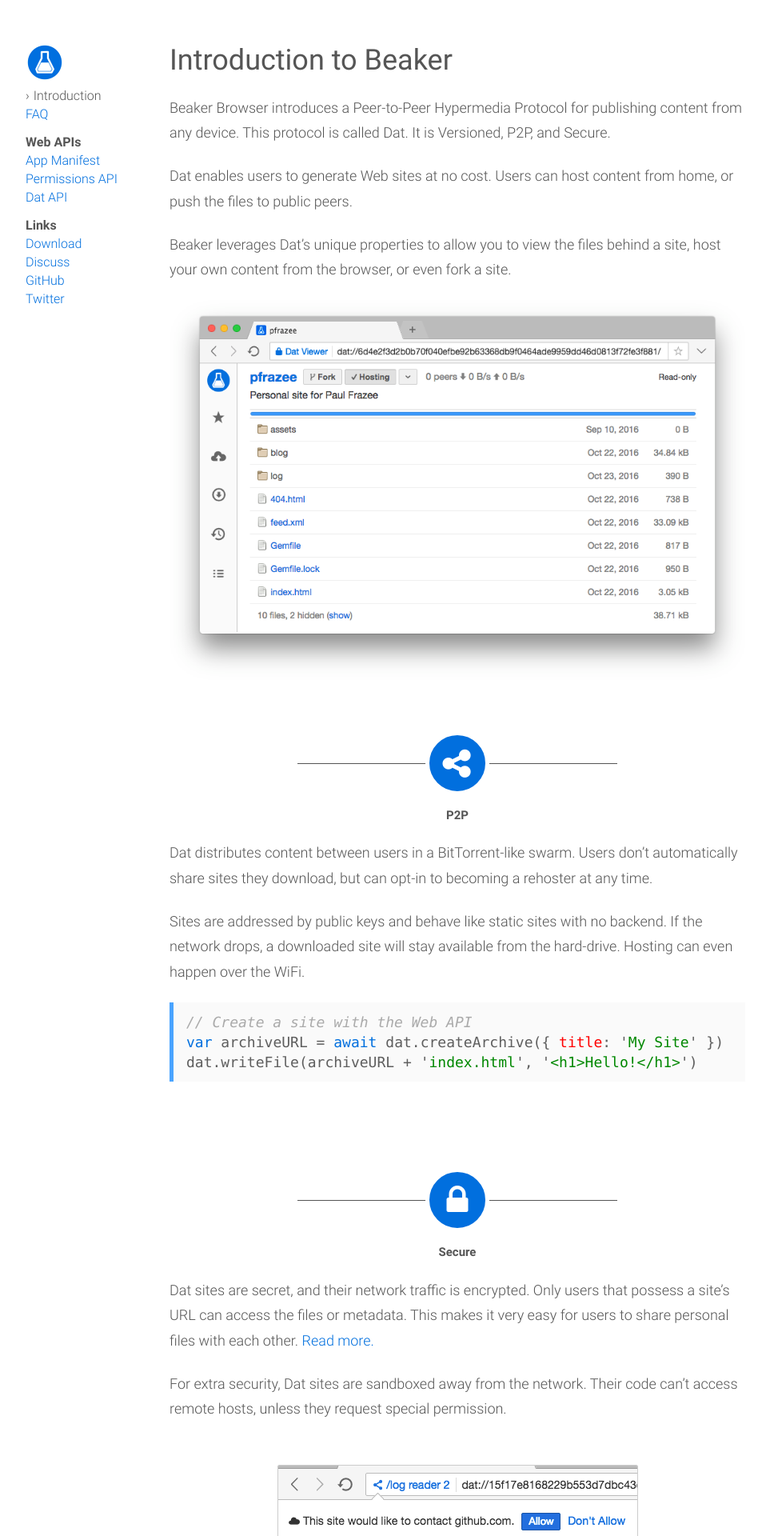
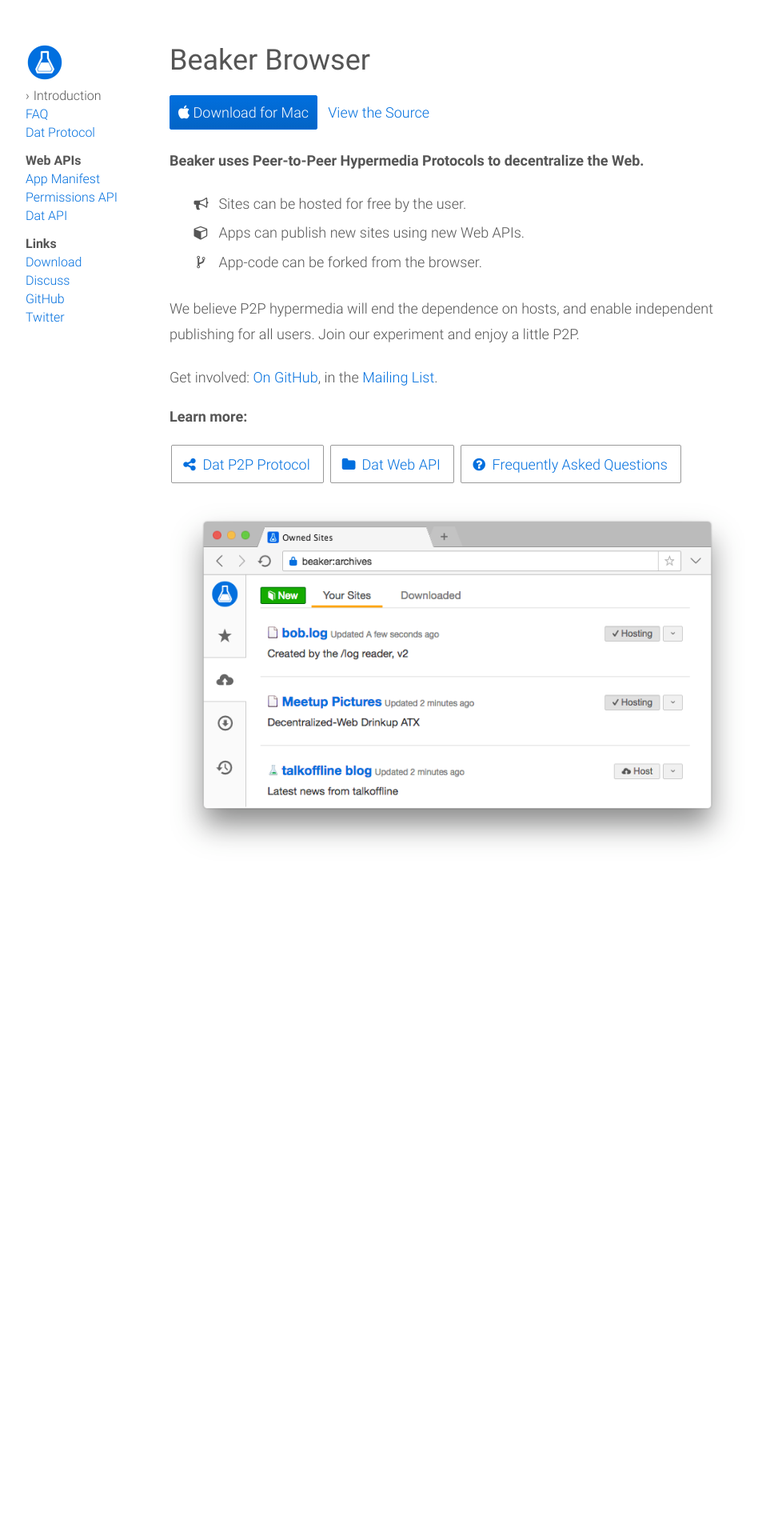
Before and after one commit to beakerbrowser/beakerbrowser.com, a Jekyll site: the page built from _docs/index.md, in a window 1280 px wide. Shown: the top 1920 px of the page at 80% size, without its empty margins (128-1086 px from the left). Built offline with Jekyll 4.4.1, drawn with Linux system fonts in a browser that asks for light colours; after the commit the page ends 1108 px from its top, so only the background shows below that; some of the changed text lies outside the part shown.

Commit message:
update docs

````diff
--- a/_docs/index.md
+++ b/_docs/index.md
@@ -1,87 +1,29 @@
 ---
-title:    Introduction to Beaker
+title:    Beaker Browser
 short_title: Introduction
 order:    1
 ---
 
-Beaker Browser introduces a Peer-to-Peer Hypermedia Protocol for publishing content from any device.
-This protocol is called Dat.
-It is Versioned, P2P, and Secure.
+<a class="btn btn-primary" href="https://download.beakerbrowser.net/download/latest/osx"><i class="fa fa-apple" aria-hidden="true"></i> Download for Mac</a>
+&nbsp; <a href="https://github.com/beakerbrowser/beaker">View the Source</a>
 
-Dat enables users to generate Web sites at no cost.
-Users can host content from home, or push the files to public peers.
+**Beaker uses Peer-to-Peer Hypermedia Protocols to decentralize the Web.**<br>
 
-Beaker leverages Dat's unique properties to allow you to view the files behind a site, host your own content from the browser, or even fork a site.
+<ul class="icon-discs">
+  <li><span class="fa fa-bullhorn"></span> Sites can be hosted for free by the user.</li>
+  <li><span class="fa fa-cube"></span> Apps can publish new sites using new Web APIs.</li>
+  <li><span class="fa fa-code-fork"></span> App-code can be forked from the browser.</li>
+</ul>
 
-<img src="/img/screenshot-dat-viewer.png">
-<br>
-<br>
+We believe P2P hypermedia will end the dependence on hosts, and enable independent publishing for all users.
+Join our experiment and enjoy a little P2P.
 
-<div class="apis">
-  <div class="api">
-    <div class="orb"><i class="fa fa-share-alt" aria-hidden="true"></i></div>
-    <h5>P2P</h5>
-  </div>
-</div>
+Get involved: <a href="https://github.com/beakerbrowser/beaker">On GitHub</a>, in the <a href="https://groups.google.com/forum/#!forum/beaker-browser">Mailing List</a>.
 
-Dat distributes content between users in a BitTorrent-like swarm.
-Users don't automatically share sites they download, but can opt-in to becoming a rehoster at any time.
+#### Learn more:
 
-Sites are addressed by public keys and behave like static sites with no backend.
-If the network drops, a downloaded site will stay available from the hard-drive.
-Hosting can even happen over the WiFi.
+<a class="btn btn-block" href="/docs/dat/intro.html"><i class="fa fa-share-alt" aria-hidden="true"></i> Dat P2P Protocol</a>
+<a class="btn btn-block" href="/docs/api/dat.html"><i class="fa fa-folder" aria-hidden="true"></i> Dat Web API</a>
+<a class="btn btn-block" href="/docs/faq.html"><i class="fa fa-question-circle" aria-hidden="true"></i> Frequently Asked Questions</a>
 
-```javascript
-// Create a site with the Web API
-var archiveURL = await dat.createArchive({ title: 'My Site' })
-dat.writeFile(archiveURL + 'index.html', '<h1>Hello!</h1>')
-```
-
-<br>
-<br>
-
-<div class="apis">
-  <div class="api">
-    <div class="orb"><i class="fa fa-lock" aria-hidden="true"></i></div>
-    <h5>Secure</h5>
-  </div>
-</div>
-
-Dat sites are secret, and their network traffic is encrypted.
-Only users that possess a site's URL can access the files or metadata.
-This makes it very easy for users to share personal files with each other.
-[Read more.](/docs/dat/intro.html#security-properties)
-
-For extra security, Dat sites are sandboxed away from the network.
-Their code can't access remote hosts, unless they request special permission.
-
-<br>
-<img class="bordered centered" src="/img/screenshot-request-network.png">
-<br>
-<br>
-
-<div class="apis">
-  <div class="api">
-    <div class="orb"><i class="fa fa-at" aria-hidden="true"></i></div>
-    <h5>Versioned</h5>
-  </div>
-</div>
-
-Internally, Dats use the same concepts behind [Certificate Transparency](https://www.certificate-transparency.org/) to create an cryptographically-auditable change-log.
-Checkpoints let authors specify points in the log where the version has changed.
-Along with DNS, this will enable human-readable, versioned Dat URLs, such as: `dat://beakerbrowser.com@2.1.0/index.html`
-
-This is especially useful for publishing javascript modules:
-
-```javascript
-import jquery from 'dat://code.jquery.com@3.1.1/jquery.min.js'
-```
-
-<br>
-<hr class="nomargin">
-
-### Learn More
-
-<a class="btn btn-block" href="/docs/apis/manifest.html"><i class="fa fa-map-o" aria-hidden="true"></i> App Manifest</a>
-<a class="btn btn-block" href="/docs/apis/dat.html"><i class="fa fa-share-alt" aria-hidden="true"></i> Dat API</a>
-<a class="btn btn-block" href="/docs/faq.html"><i class="fa fa-question-circle" aria-hidden="true"></i> Frequently Asked Questions</a>
+<img src="/img/screenshot-banner.png">
--- a/css/main.scss
+++ b/css/main.scss
@@ -207,6 +207,18 @@
     position: relative;
     left: 2px;
     top: 0px;
+  }
+}
+
+ul.icon-discs {
+  list-style: none;
+  margin-left: 1.5em;
+
+  .fa {
+    display: inline-block;
+    width: 25px;
+    text-align: center;
+    margin-right: 5px;
   }
 }
 
````
Also changed, not shown: _docs/dat/intro.md (added, +213 -0 lines), _docs/faq.md (+1 -1 lines).
